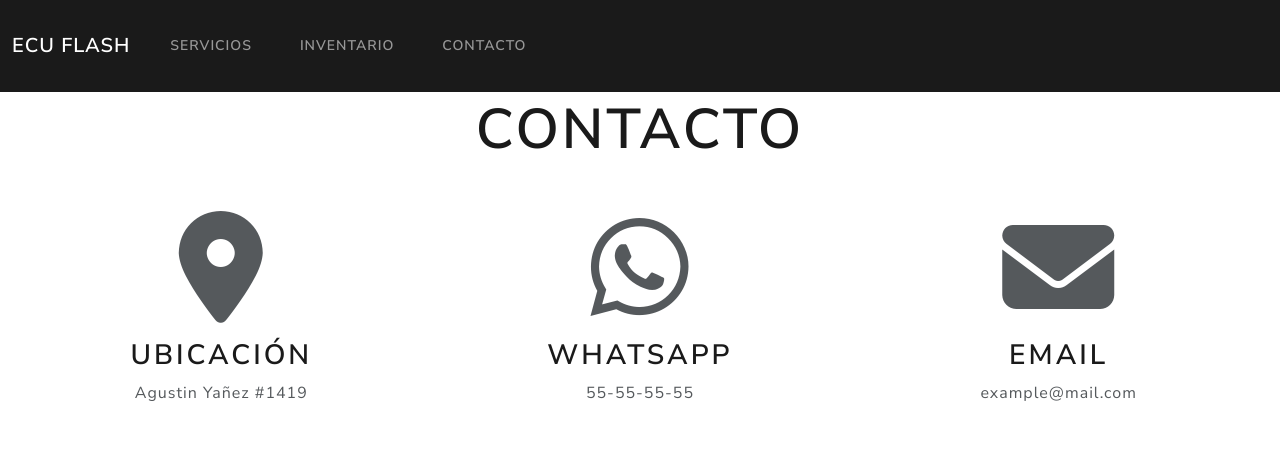
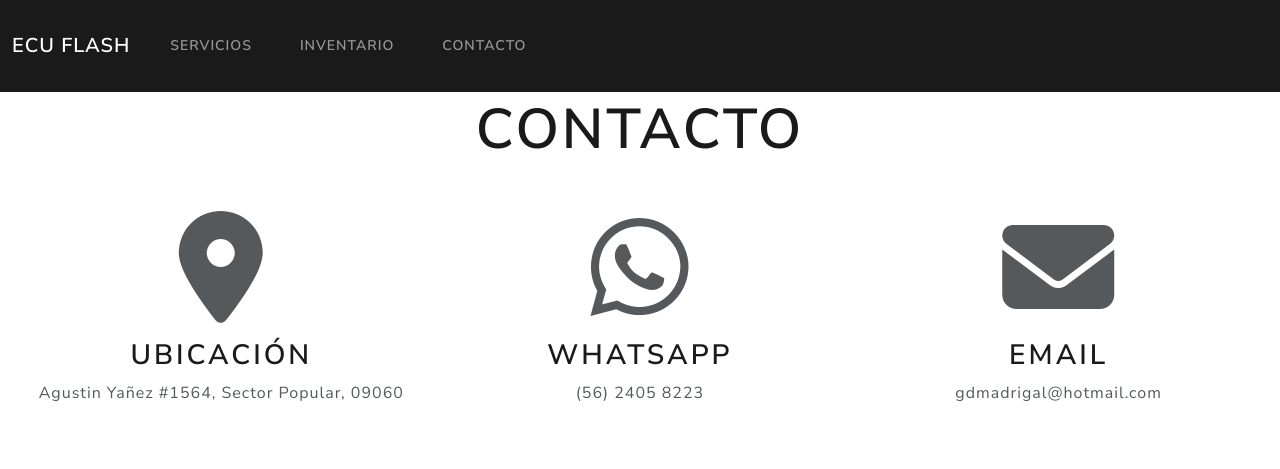
Before and after one commit to gerisai/ecuflash, a Django app: page /contact in a window 1280 px wide. Shown: the top 469 px of the page. Run offline with Django 4.2, Linux system fonts and the light colour scheme; some libraries are stand-ins or nearby versions.

Commit message:
Modified contact, index, favicon on admin and empty inventory message

```diff
--- a/templates/inventory/list.html
+++ b/templates/inventory/list.html
@@ -104,7 +104,7 @@
         </tbody>
       </table>
     {% else %}
-    <h3 class="my-5">Ningún producto coincide con tu busqueda</h3>
+    <h3 class="my-5">Sin Inventario</h3>
     {% endif %}
 </div>
 {% endblock %}
--- a/templates/pages/contact.html
+++ b/templates/pages/contact.html
@@ -9,22 +9,22 @@
             <div class="col-lg-4">
                 <i class="fas fa-map-marker-alt fa-7x mb-3"></i>
                 <h2>Ubicación</h2>
-                <p>Agustin Yañez #1419</p>
+                <p>Agustin Yañez #1564, Sector Popular, 09060</p>
             </div>
             <div class="col-lg-4">
                 <i class="fab fa-whatsapp fa-7x mb-3"></i>
                 <h2>WhatsApp</h2>
-                <p>55-55-55-55</p>
+                <p>(56) 2405 8223</p>
             </div>
             <div class="col-lg-4">
                 <i class="fas fa-envelope fa-7x mb-3"></i>
                 <h2>Email</h2>
-                <p>example@mail.com</p>
+                <p>gdmadrigal@hotmail.com</p>
             </div>
         </div>
     </div>
     <section>
-        <iframe src="https://www.google.com/maps/embed?pb=!1m18!1m12!1m3!1d1882.042937747324!2d-99.11679176637865!3d19.365433947483535!2m3!1f0!2f0!3f0!3m2!1i1024!2i768!4f13.1!3m3!1m2!1s0x85d1fe6ceeb42b5d%3A0x7c007a5408e13492!2sAv.%20Agust%C3%ADn%20Ya%C3%B1ez%201419-1549%2C%20Sector%20Popular%2C%20Popular%2C%20Iztapalapa%2C%2009060%20Ciudad%20de%20M%C3%A9xico%2C%20CDMX!5e0!3m2!1sen!2smx!4v1642686832149!5m2!1sen!2smx" width="100%" height="450" style="border:0;" allowfullscreen="" loading="lazy"></iframe>
+        <iframe src="https://www.google.com/maps/embed?pb=!1m18!1m12!1m3!1d1882.0427948200768!2d-99.11622524183765!3d19.365446327189115!2m3!1f0!2f0!3f0!3m2!1i1024!2i768!4f13.1!3m3!1m2!1s0x85d1fe6ce18b1ccb%3A0xfa64e8327f2a51c9!2sAv.%20Agust%C3%ADn%20Ya%C3%B1ez%201564%2C%20Sector%20Popular%2C%20Popular%2C%20Iztapalapa%2C%2009230%20Ciudad%20de%20M%C3%A9xico%2C%20CDMX!5e0!3m2!1sen!2smx!4v1642906663037!5m2!1sen!2smx" width="100%" height="470" style="border:0;" allowfullscreen="" loading="lazy"></iframe>
     </section>
 </div>
 {% endblock %}
--- a/templates/pages/index.html
+++ b/templates/pages/index.html
@@ -6,7 +6,7 @@
 {% block content %}
 <div class="px-4 py-5 my-5 text-center">
     <img src="{% static 'img/logo.png' %}" alt="ecu" class="d-block mx-auto mb-2 mt-5" width="270" height="250">
-    <h1 class="display-5 fw-bold">ECU Flash</h1>
+    <!-- <h1 class="display-5 fw-bold">ECU Flash</h1> -->
     <div class="col-lg-6 mx-auto">
         <p class="lead mb-4">Venta y programación de ECUs</p>
     </div>
```
Also changed, not shown: templates/admin/base_site.html (+11 -0 lines).
